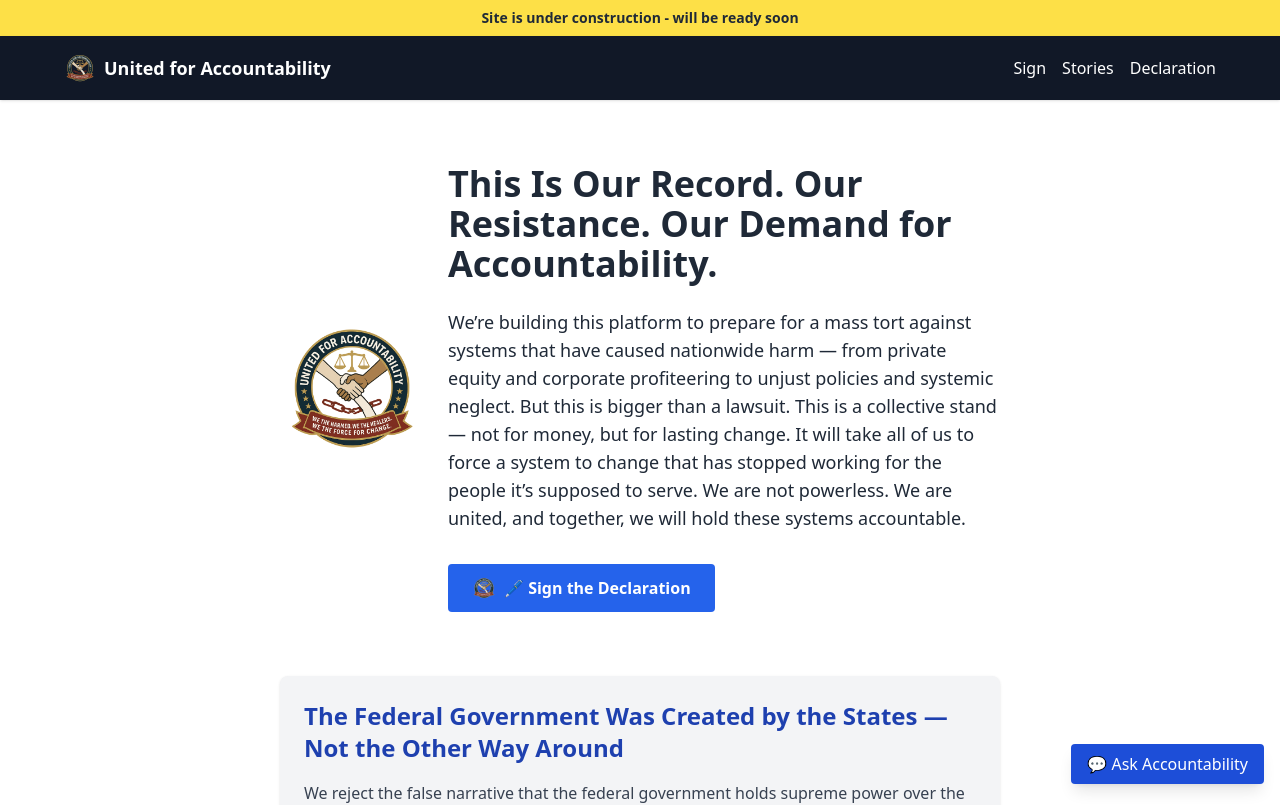
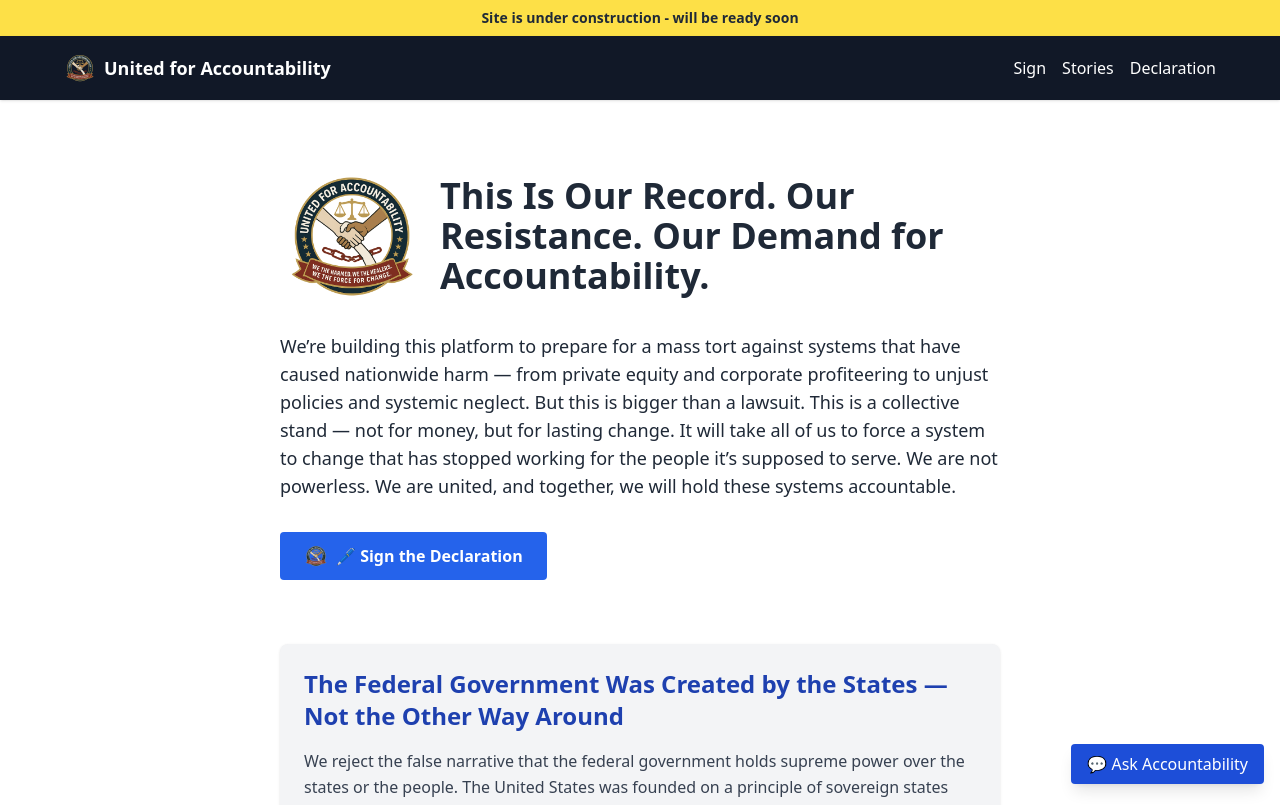
Before and after one commit to United-for-Accountability/mass-tort-platform, a Next.js app: page / in a window 1280 px wide. Shown: the top 805 px of the page. Built offline with nearby package versions, Linux system fonts and the light colour scheme.

Commit message:
Move homepage logo inline with heading

```diff
--- a/pages/index.js
+++ b/pages/index.js
@@ -18,14 +18,15 @@ export default function Home() {
       </Head>
       <Navbar />
       <main className="px-6 py-16 max-w-3xl mx-auto text-gray-800">
-        <div className="flex flex-col md:flex-row md:items-center md:gap-6">
-          <img
-            src="/images/united-for-accountability-logo.png"
-            alt="United for Accountability logo"
-            className="h-36 w-auto mx-auto mb-6 md:mx-0 md:mb-0"
-          />
-          <div className="text-center md:text-left">
-            <h1 className="text-4xl font-bold mb-6">This Is Our Record. Our Resistance. Our Demand for Accountability.</h1>
+        <div className="text-center md:text-left">
+          <div className="flex items-center justify-center md:justify-start gap-4 mb-6">
+            <img
+              src="/images/united-for-accountability-logo.png"
+              alt="United for Accountability logo"
+              className="h-16 md:h-36 w-auto"
+            />
+            <h1 className="text-4xl font-bold">This Is Our Record. Our Resistance. Our Demand for Accountability.</h1>
+          </div>
             <p className="text-lg mb-8">
               We’re building this platform to prepare for a mass tort against systems that have caused nationwide harm — from private equity and corporate profiteering to unjust policies and systemic neglect. But this is bigger than a lawsuit. This is a collective stand — not for money, but for lasting change. It will take all of us to force a system to change that has stopped working for the people it’s supposed to serve. We are not powerless. We are united, and together, we will hold these systems accountable.
             </p>
@@ -36,8 +37,7 @@ export default function Home() {
                 className="h-6 w-auto mr-2"
               />
               🖊 Sign the Declaration
-            </a>
-          </div>
+          </a>
         </div>
 
         {/* State Sovereignty Section */}
```
